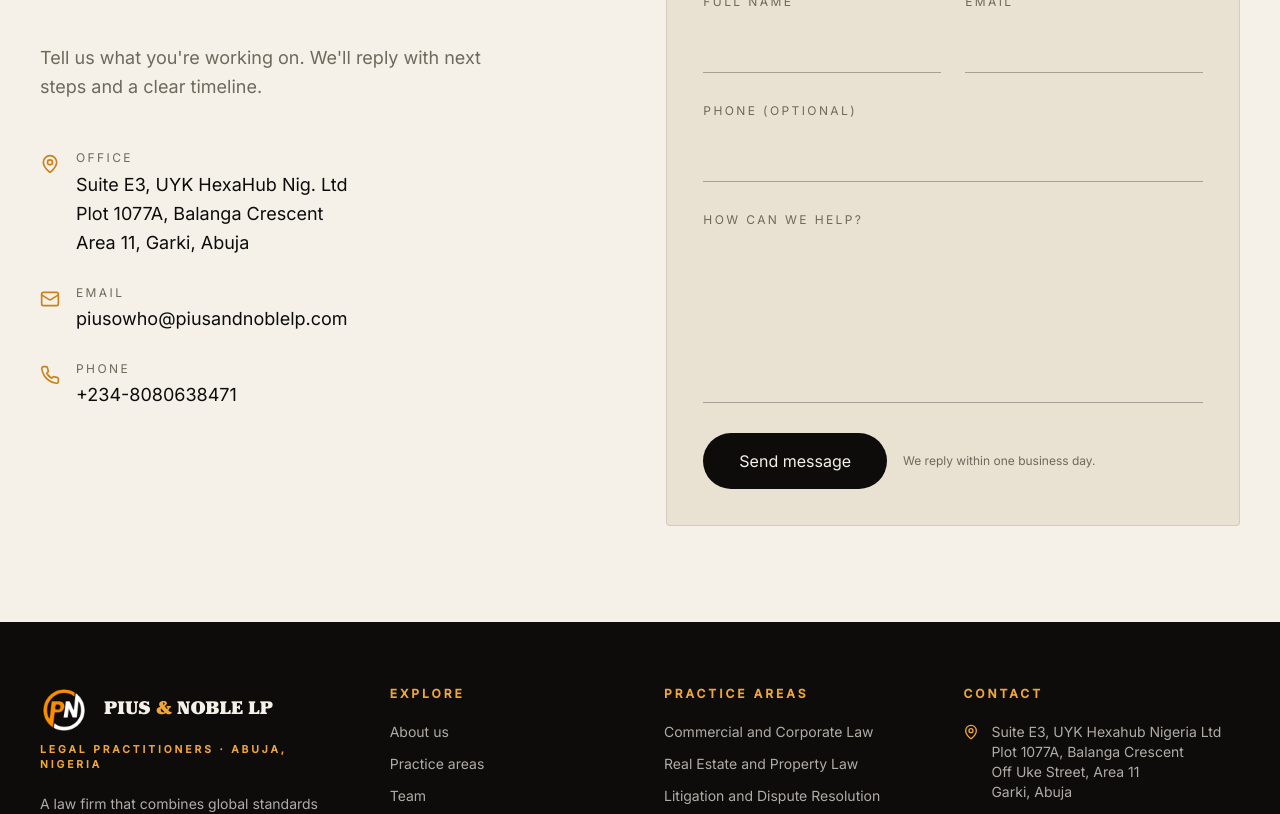
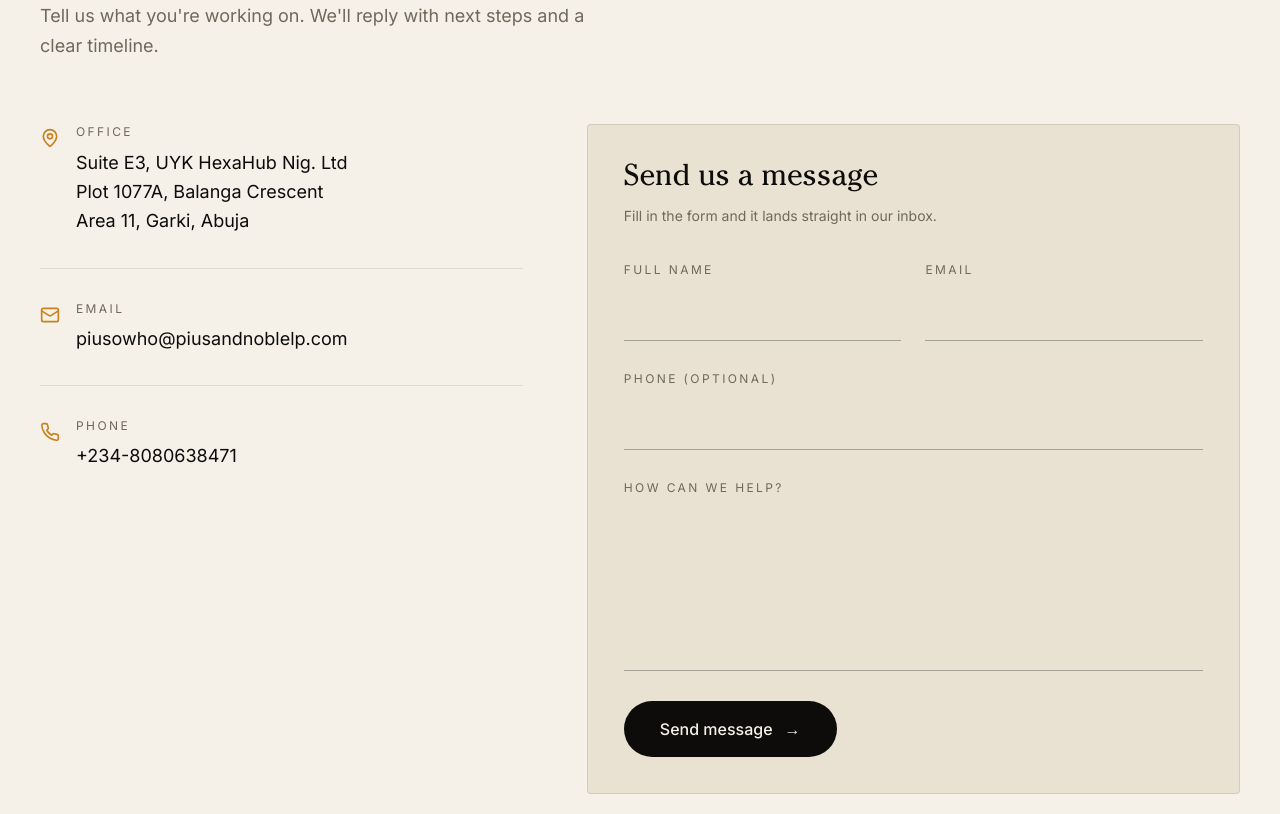
Before and after one commit to PIUSANDNOBLELP/PiusandNobleLP-, a Next.js app: page /contact in a window 1280 px wide. Shown: the part 240-1054 px from the top of the page. Built offline with nearby package versions, Linux system fonts and the light colour scheme.

Commit message:
feat: refine the contact page layout and animate the send button

```diff
--- a/app/contact/page.tsx
+++ b/app/contact/page.tsx
@@ -16,24 +16,26 @@ export default function ContactPage() {
       <Nav />
       <main className="bg-paper pt-24">
         <div className="mx-auto max-w-7xl px-6 pb-24 md:px-10">
-          <div className="grid gap-14 lg:grid-cols-[1fr_1.05fr] lg:items-start lg:gap-20">
-            {/* Left — intro + contact details */}
-            <div className="min-w-0">
+          {/* Intro */}
+          <div className="max-w-3xl">
             <p className="mb-6 text-xs uppercase tracking-[0.3em] text-gold-deep">Contact</p>
-              <h1 className="font-display max-w-xl text-4xl font-black leading-[0.96] tracking-tight break-words md:text-5xl lg:text-6xl">
+            <h1 className="font-display text-5xl font-normal leading-[1.02] tracking-tight md:text-6xl lg:text-7xl">
               Start the conversation.
             </h1>
-              <p className="mt-8 max-w-md text-lg leading-relaxed text-mute">
+            <p className="mt-8 max-w-xl text-lg leading-relaxed text-mute">
               Tell us what you&apos;re working on. We&apos;ll reply with next steps and a clear
               timeline.
             </p>
+          </div>
 
-              <div className="mt-12 space-y-7">
+          <div className="mt-16 grid gap-12 lg:grid-cols-[0.85fr_1.15fr] lg:items-start lg:gap-16">
+            {/* Contact details */}
+            <div className="min-w-0 space-y-8">
               <div className="flex items-start gap-4">
                 <MapPinIcon />
                 <div>
                   <p className="text-xs uppercase tracking-[0.2em] text-mute">Office</p>
-                    <p className="mt-1 max-w-sm text-base leading-relaxed text-ink md:text-lg">
+                  <p className="mt-2 max-w-sm text-lg leading-relaxed text-ink">
                     Suite E3, UYK HexaHub Nig. Ltd
                     <br />
                     Plot 1077A, Balanga Crescent
@@ -43,38 +45,37 @@ export default function ContactPage() {
                 </div>
               </div>
 
-                <div className="flex items-start gap-4">
+              <div className="flex items-start gap-4 border-t border-ink/10 pt-8">
                 <MailIcon />
                 <div className="min-w-0">
                   <p className="text-xs uppercase tracking-[0.2em] text-mute">Email</p>
                   <a
                     href={`mailto:${FIRM_EMAIL}`}
-                      className="mt-1 block break-words text-base text-ink transition-colors hover:text-gold-deep md:text-lg"
+                    className="mt-2 block break-words text-lg text-ink transition-colors hover:text-gold-deep"
                   >
                     {FIRM_EMAIL}
                   </a>
                 </div>
               </div>
 
-                <div className="flex items-start gap-4">
+              <div className="flex items-start gap-4 border-t border-ink/10 pt-8">
                 <PhoneIcon />
                 <div>
                   <p className="text-xs uppercase tracking-[0.2em] text-mute">Phone</p>
                   <a
                     href={`tel:${FIRM_PHONE.replace(/-/g, "")}`}
-                      className="mt-1 block text-base text-ink transition-colors hover:text-gold-deep md:text-lg"
+                    className="mt-2 block text-lg text-ink transition-colors hover:text-gold-deep"
                   >
                     {FIRM_PHONE}
                   </a>
                 </div>
               </div>
             </div>
-            </div>
 
-            {/* Right — form */}
+            {/* Form */}
             <div className="min-w-0">
               <div className="rounded-sm border border-ink/10 bg-paper-deep p-6 md:p-9">
-                <p className="font-display text-2xl font-bold md:text-3xl">Send us a message</p>
+                <p className="font-display text-2xl font-normal md:text-3xl">Send us a message</p>
                 <p className="mt-2 text-sm leading-relaxed text-mute">
                   Fill in the form and it lands straight in our inbox.
                 </p>
--- a/components/contact-form.tsx
+++ b/components/contact-form.tsx
@@ -53,7 +53,7 @@ export function ContactForm() {
   if (status === "sent") {
     return (
       <div className="rounded-sm border border-gold/50 bg-gold/10 p-8 md:p-10">
-        <p className="font-display text-2xl font-bold text-ink md:text-3xl">Thank you — message sent.</p>
+        <p className="font-display text-2xl font-normal text-ink md:text-3xl">Thank you — message sent.</p>
         <p className="mt-3 text-sm leading-relaxed text-mute md:text-base">
           We&apos;ve received your enquiry and will come back to you shortly with next steps.
         </p>
@@ -136,16 +136,25 @@ export function ContactForm() {
         <p className="rounded-sm border border-red-200 bg-red-50 p-3 text-sm text-red-700">{error}</p>
       )}
 
-      <div className="flex flex-wrap items-center gap-4">
-        <button
-          type="submit"
-          disabled={sending}
-          className="rounded-full bg-ink px-9 py-4 text-base text-paper transition-transform hover:-translate-y-0.5 disabled:cursor-not-allowed disabled:opacity-60"
+      <button
+        type="submit"
+        disabled={sending}
+        className="group relative inline-flex items-center gap-3 overflow-hidden rounded-full bg-ink px-9 py-4 text-base font-medium text-paper transition-transform duration-300 hover:-translate-y-0.5 disabled:cursor-not-allowed disabled:opacity-60"
+      >
+        <span
+          className="absolute inset-0 origin-left scale-x-0 bg-gold transition-transform duration-500 ease-out group-hover:scale-x-100"
+          aria-hidden
+        />
+        <span className="relative transition-colors duration-300 group-hover:text-ink">
+          {sending ? "Sending…" : "Send message"}
+        </span>
+        <span
+          className="relative transition-all duration-300 group-hover:translate-x-1 group-hover:text-ink"
+          aria-hidden
         >
-          {sending ? "Sending…" : "Send message"}
-        </button>
-        <p className="text-xs text-mute">We reply within one business day.</p>
-      </div>
+          →
+        </span>
+      </button>
     </form>
   );
 }
```
Lines whose indentation alone changed are shown as unchanged.
